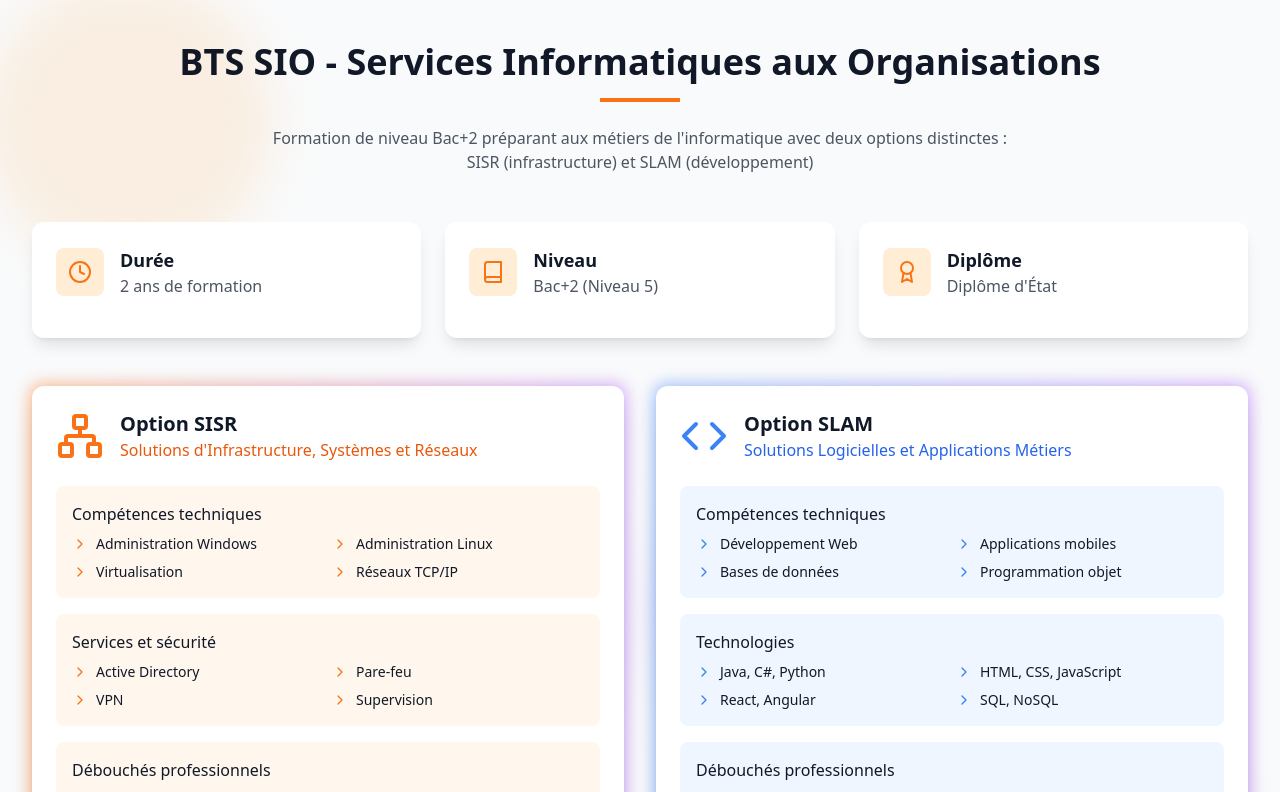
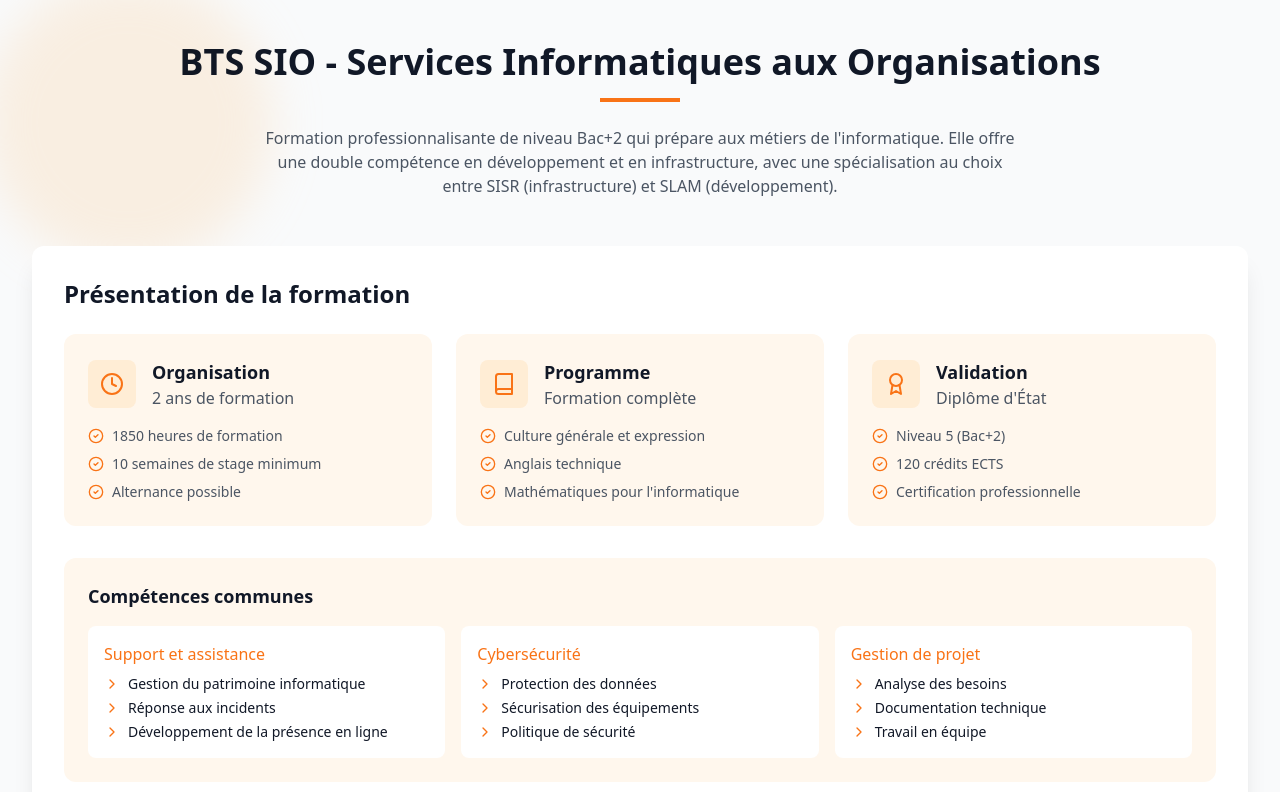
Before and after one commit to CapitaineRick/Portfolio, a React (Vite) app: page / in a window 1280 px wide. Shown: the part 3560-4352 px from the top of the page. Built offline with nearby package versions, Linux system fonts and the light colour scheme.

Commit message:
Expand education section with more details

```diff
--- a/src/components/sections/Education.tsx
+++ b/src/components/sections/Education.tsx
@@ -1,5 +1,5 @@
 import React, { useEffect, useRef } from 'react';
-import { Network, Code, Book, Award, Clock, Users, ChevronRight, GraduationCap, Briefcase } from 'lucide-react';
+import { Network, Code, Book, Award, Clock, Users, ChevronRight, GraduationCap, Briefcase, CheckCircle2 } from 'lucide-react';
 
 const Education: React.FC = () => {
   const educationRef = useRef<HTMLDivElement>(null);
@@ -40,8 +40,9 @@ const Education: React.FC = () => {
           <h2 className="text-3xl md:text-4xl font-bold mb-4">BTS SIO - Services Informatiques aux Organisations</h2>
           <div className="w-20 h-1 bg-orange-500 mx-auto mb-6"></div>
           <p className="text-gray-600 dark:text-gray-300 max-w-3xl mx-auto">
-            Formation de niveau Bac+2 préparant aux métiers de l'informatique avec deux options distinctes :
-            SISR (infrastructure) et SLAM (développement)
+            Formation professionnalisante de niveau Bac+2 qui prépare aux métiers de l'informatique.
+            Elle offre une double compétence en développement et en infrastructure, avec une spécialisation
+            au choix entre SISR (infrastructure) et SLAM (développement).
           </p>
         </div>
 
@@ -49,40 +50,144 @@ const Education: React.FC = () => {
           ref={educationRef}
           className="transition-all duration-1000 opacity-0 translate-y-10"
         >
-          {/* Overview Cards */}
-          <div className="grid grid-cols-1 md:grid-cols-3 gap-6 mb-12">
-            <div className="bg-white dark:bg-gray-800 rounded-xl p-6 shadow-lg transform hover:scale-105 transition-all duration-300">
+          {/* Formation Overview */}
+          <div className="bg-white dark:bg-gray-800 rounded-xl shadow-xl p-8 mb-8">
+            <h3 className="text-2xl font-bold mb-6">Présentation de la formation</h3>
+            <div className="grid grid-cols-1 md:grid-cols-3 gap-6 mb-8">
+              <div className="bg-orange-50 dark:bg-gray-700/50 rounded-xl p-6">
                 <div className="flex items-center gap-4 mb-4">
                   <div className="p-3 bg-orange-100 dark:bg-orange-900/30 rounded-lg">
                     <Clock className="w-6 h-6 text-orange-500" />
                   </div>
                   <div>
-                  <h3 className="font-semibold text-lg">Durée</h3>
+                    <h4 className="font-semibold text-lg">Organisation</h4>
                     <p className="text-gray-600 dark:text-gray-400">2 ans de formation</p>
                   </div>
                 </div>
+                <ul className="space-y-2 text-sm text-gray-600 dark:text-gray-300">
+                  <li className="flex items-center gap-2">
+                    <CheckCircle2 className="w-4 h-4 text-orange-500" />
+                    <span>1850 heures de formation</span>
+                  </li>
+                  <li className="flex items-center gap-2">
+                    <CheckCircle2 className="w-4 h-4 text-orange-500" />
+                    <span>10 semaines de stage minimum</span>
+                  </li>
+                  <li className="flex items-center gap-2">
+                    <CheckCircle2 className="w-4 h-4 text-orange-500" />
+                    <span>Alternance possible</span>
+                  </li>
+                </ul>
               </div>
 
-            <div className="bg-white dark:bg-gray-800 rounded-xl p-6 shadow-lg transform hover:scale-105 transition-all duration-300">
+              <div className="bg-orange-50 dark:bg-gray-700/50 rounded-xl p-6">
                 <div className="flex items-center gap-4 mb-4">
                   <div className="p-3 bg-orange-100 dark:bg-orange-900/30 rounded-lg">
                     <Book className="w-6 h-6 text-orange-500" />
                   </div>
                   <div>
-                  <h3 className="font-semibold text-lg">Niveau</h3>
-                  <p className="text-gray-600 dark:text-gray-400">Bac+2 (Niveau 5)</p>
+                    <h4 className="font-semibold text-lg">Programme</h4>
+                    <p className="text-gray-600 dark:text-gray-400">Formation complète</p>
                   </div>
                 </div>
+                <ul className="space-y-2 text-sm text-gray-600 dark:text-gray-300">
+                  <li className="flex items-center gap-2">
+                    <CheckCircle2 className="w-4 h-4 text-orange-500" />
+                    <span>Culture générale et expression</span>
+                  </li>
+                  <li className="flex items-center gap-2">
+                    <CheckCircle2 className="w-4 h-4 text-orange-500" />
+                    <span>Anglais technique</span>
+                  </li>
+                  <li className="flex items-center gap-2">
+                    <CheckCircle2 className="w-4 h-4 text-orange-500" />
+                    <span>Mathématiques pour l'informatique</span>
+                  </li>
+                </ul>
               </div>
 
-            <div className="bg-white dark:bg-gray-800 rounded-xl p-6 shadow-lg transform hover:scale-105 transition-all duration-300">
+              <div className="bg-orange-50 dark:bg-gray-700/50 rounded-xl p-6">
                 <div className="flex items-center gap-4 mb-4">
                   <div className="p-3 bg-orange-100 dark:bg-orange-900/30 rounded-lg">
                     <Award className="w-6 h-6 text-orange-500" />
                   </div>
                   <div>
-                  <h3 className="font-semibold text-lg">Diplôme</h3>
+                    <h4 className="font-semibold text-lg">Validation</h4>
                     <p className="text-gray-600 dark:text-gray-400">Diplôme d'État</p>
+                  </div>
+                </div>
+                <ul className="space-y-2 text-sm text-gray-600 dark:text-gray-300">
+                  <li className="flex items-center gap-2">
+                    <CheckCircle2 className="w-4 h-4 text-orange-500" />
+                    <span>Niveau 5 (Bac+2)</span>
+                  </li>
+                  <li className="flex items-center gap-2">
+                    <CheckCircle2 className="w-4 h-4 text-orange-500" />
+                    <span>120 crédits ECTS</span>
+                  </li>
+                  <li className="flex items-center gap-2">
+                    <CheckCircle2 className="w-4 h-4 text-orange-500" />
+                    <span>Certification professionnelle</span>
+                  </li>
+                </ul>
+              </div>
+            </div>
+
+            <div className="bg-orange-50 dark:bg-gray-700/50 rounded-xl p-6">
+              <h4 className="font-semibold text-lg mb-4">Compétences communes</h4>
+              <div className="grid grid-cols-1 md:grid-cols-2 lg:grid-cols-3 gap-4">
+                <div className="bg-white dark:bg-gray-800 p-4 rounded-lg">
+                  <h5 className="font-medium mb-2 text-orange-500">Support et assistance</h5>
+                  <ul className="space-y-1 text-sm">
+                    <li className="flex items-center gap-2">
+                      <ChevronRight className="w-4 h-4 text-orange-500" />
+                      <span>Gestion du patrimoine informatique</span>
+                    </li>
+                    <li className="flex items-center gap-2">
+                      <ChevronRight className="w-4 h-4 text-orange-500" />
+                      <span>Réponse aux incidents</span>
+                    </li>
+                    <li className="flex items-center gap-2">
+                      <ChevronRight className="w-4 h-4 text-orange-500" />
+                      <span>Développement de la présence en ligne</span>
+                    </li>
+                  </ul>
+                </div>
+
+                <div className="bg-white dark:bg-gray-800 p-4 rounded-lg">
+                  <h5 className="font-medium mb-2 text-orange-500">Cybersécurité</h5>
+                  <ul className="space-y-1 text-sm">
+                    <li className="flex items-center gap-2">
+                      <ChevronRight className="w-4 h-4 text-orange-500" />
+                      <span>Protection des données</span>
+                    </li>
+                    <li className="flex items-center gap-2">
+                      <ChevronRight className="w-4 h-4 text-orange-500" />
+                      <span>Sécurisation des équipements</span>
+                    </li>
+                    <li className="flex items-center gap-2">
+                      <ChevronRight className="w-4 h-4 text-orange-500" />
+                      <span>Politique de sécurité</span>
+                    </li>
+                  </ul>
+                </div>
+
+                <div className="bg-white dark:bg-gray-800 p-4 rounded-lg">
+                  <h5 className="font-medium mb-2 text-orange-500">Gestion de projet</h5>
+                  <ul className="space-y-1 text-sm">
+                    <li className="flex items-center gap-2">
+                      <ChevronRight className="w-4 h-4 text-orange-500" />
+                      <span>Analyse des besoins</span>
+                    </li>
+                    <li className="flex items-center gap-2">
+                      <ChevronRight className="w-4 h-4 text-orange-500" />
+                      <span>Documentation technique</span>
+                    </li>
+                    <li className="flex items-center gap-2">
+                      <ChevronRight className="w-4 h-4 text-orange-500" />
+                      <span>Travail en équipe</span>
+                    </li>
+                  </ul>
                 </div>
               </div>
             </div>
```
Lines whose indentation alone changed are shown as unchanged.
